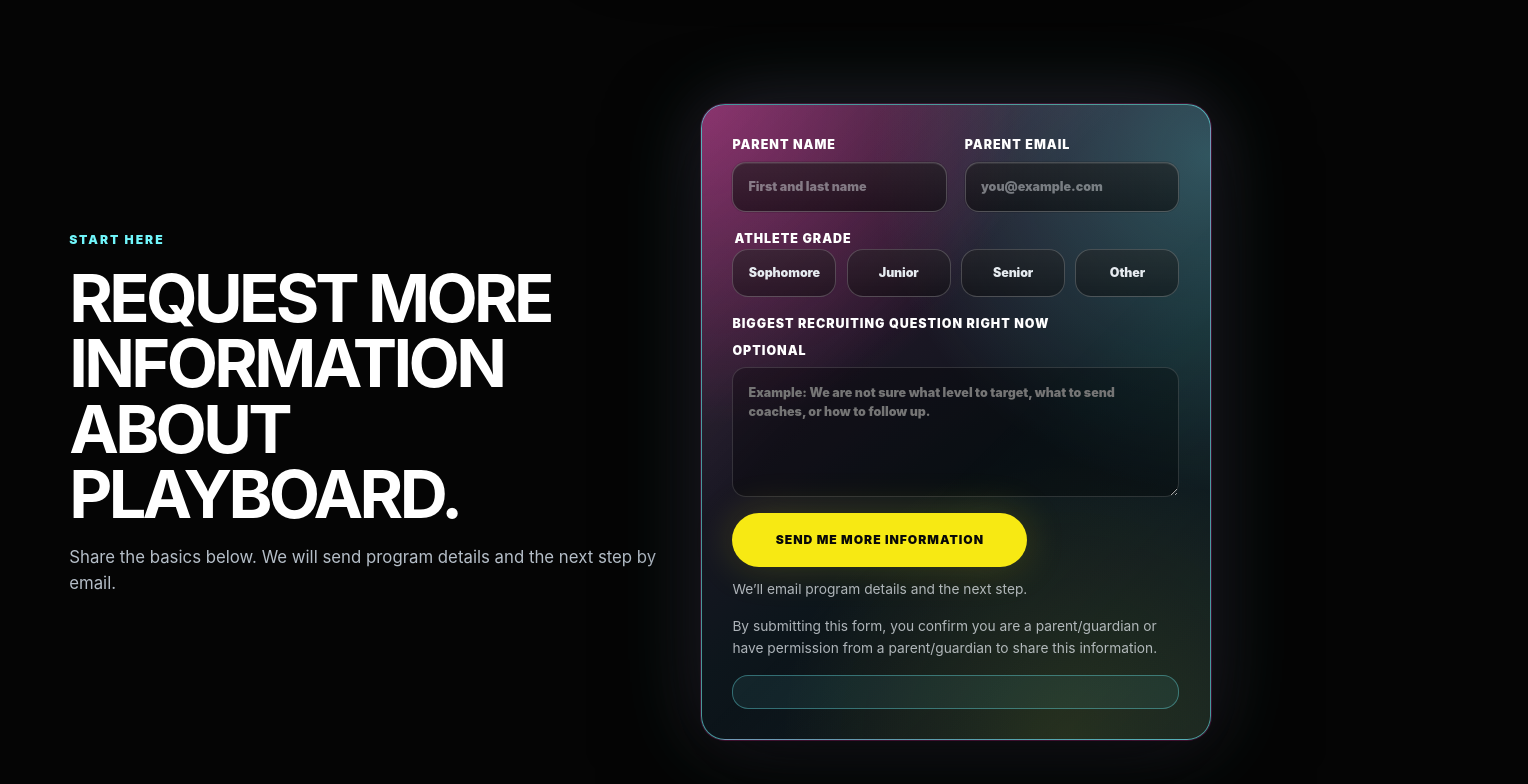
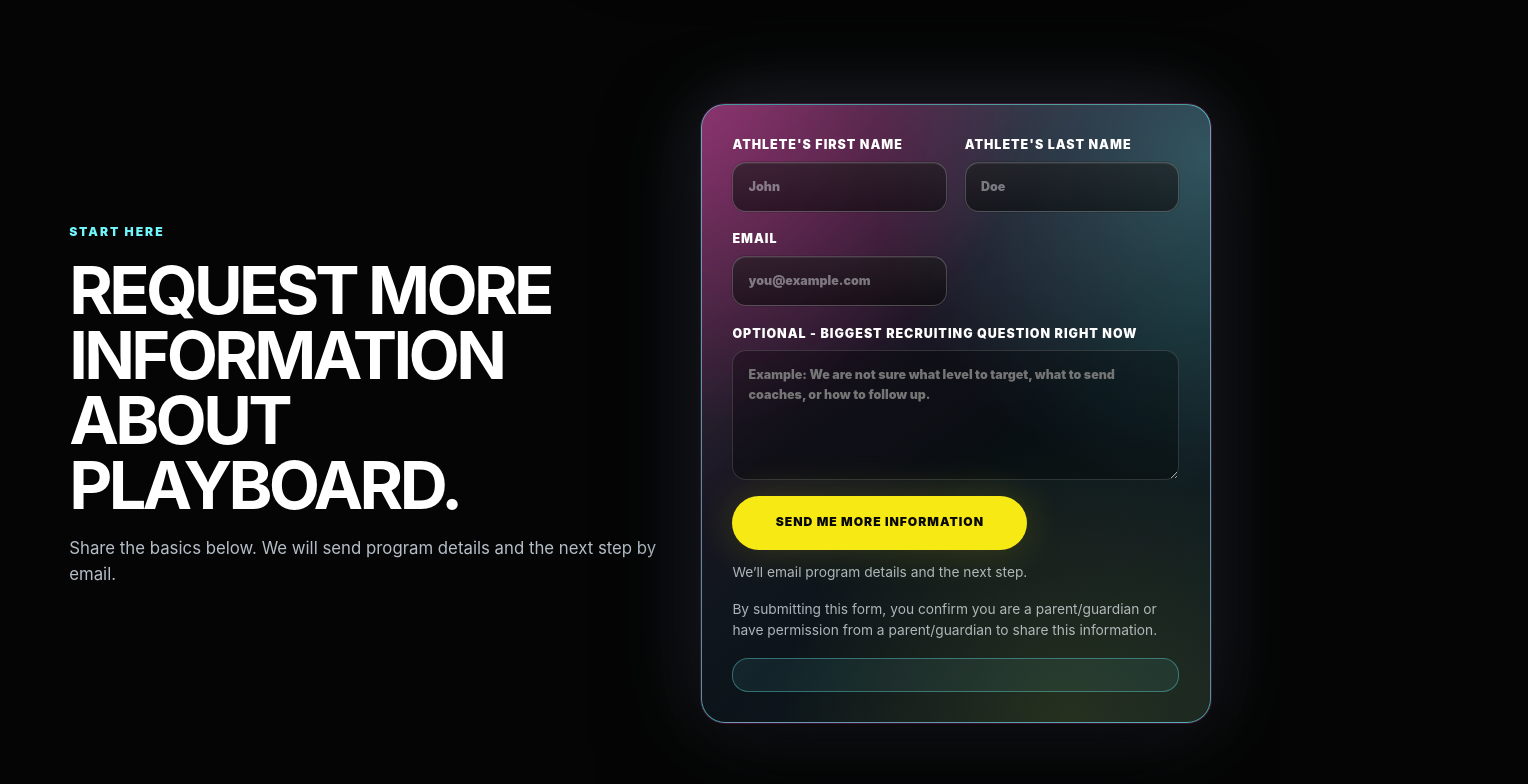
Before and after one commit to rickmooberryhome/playboard, a plain HTML site: page index.html in a window 1280 px wide. Shown: the part 7860-8644 px from the top of the page, 1528 px wide, since content can reach past the window. Drawn offline with Linux system fonts and the light colour scheme.

Commit message:
Update form fields for athlete information

```diff
--- a/index.html
+++ b/index.html
@@ -290,39 +290,21 @@
       <form class="intake-form" action="#" method="post" data-intake-form>
         <div class="form-grid">
           <label>
-            Parent name
-            <input name="parentName" type="text" placeholder="First and last name" autocomplete="name" required />
+            Athlete's First Name
+            <input name="firstName" type="text" placeholder="John" autocomplete="name" required />
+          </label>
+          <label>
+            Athlete's Last Name
+            <input name="lastName" type="text" placeholder="Doe" autocomplete="name" required />
           </label>
 
           <label>
-            Parent email
-            <input name="parentEmail" type="email" placeholder="you@example.com" autocomplete="email" required />
+            Email
+            <input name="Email" type="email" placeholder="you@example.com" autocomplete="email" required />
           </label>
 
-          <fieldset class="grade-field full">
-            <legend>Athlete grade</legend>
-            <div class="grade-options">
-              <label class="grade-option">
-                <input type="radio" name="athleteGrade" value="Sophomore" required />
-                <span>Sophomore</span>
-              </label>
-              <label class="grade-option">
-                <input type="radio" name="athleteGrade" value="Junior" />
-                <span>Junior</span>
-              </label>
-              <label class="grade-option">
-                <input type="radio" name="athleteGrade" value="Senior" />
-                <span>Senior</span>
-              </label>
-              <label class="grade-option">
-                <input type="radio" name="athleteGrade" value="Other" />
-                <span>Other</span>
-              </label>
-            </div>
-          </fieldset>
-
           <label class="full">
-            Biggest recruiting question right now <span class="optional-note">Optional</span>
+            Optional - Biggest recruiting question right now
             <textarea name="biggestQuestion" placeholder="Example: We are not sure what level to target, what to send coaches, or how to follow up."></textarea>
           </label>
         </div>
```
